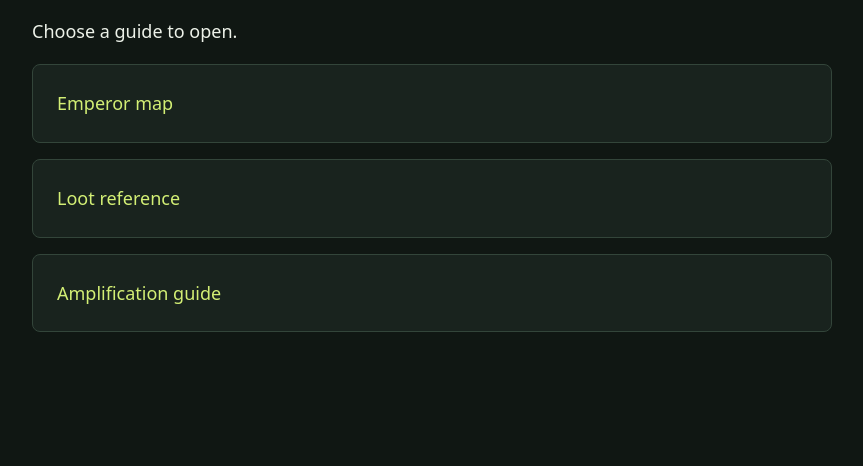
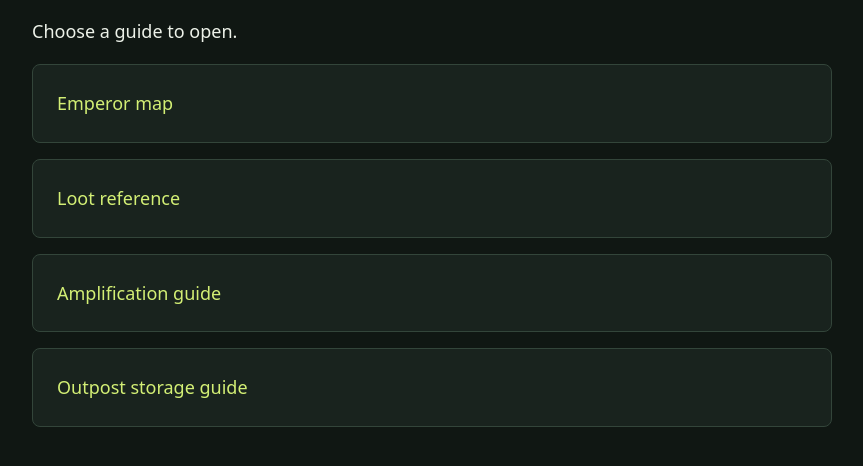
Before and after one commit to airbox11/public.data, a plain HTML site: page index.html in a window 1280 px wide. Shown: the part 228-694 px from the top of the page, without its empty margins (208-1071 px from the left). Drawn offline with Linux system fonts and the light colour scheme.

Commit message:
Link Outpost storage guide on home page

```diff
--- a/index.html
+++ b/index.html
@@ -1 +1 @@
-<!doctype html><html lang="en"><meta charset="utf-8"><meta name="viewport" content="width=device-width,initial-scale=1"><title>ARC Raiders Guides</title><style>body{font:18px/1.6 system-ui;background:#101713;color:#edf2e9;max-width:800px;margin:10vh auto;padding:24px}h1{font-size:48px}a{display:block;color:#d3ef75;background:#19231e;border:1px solid #33453a;padding:24px;margin:16px 0;text-decoration:none;border-radius:8px}a:hover{border-color:#d3ef75}</style><h1>ARC Raiders Guides</h1><p>Choose a guide to open.</p><a href="arc-raiders-emperor-map.html">Emperor map</a><a href="arc-raiders-loot-reference.html">Loot reference</a><a href="arc-raiders-amplifications.html">Amplification guide</a></html>
+<!doctype html><html lang="en"><meta charset="utf-8"><meta name="viewport" content="width=device-width,initial-scale=1"><title>ARC Raiders Guides</title><style>body{font:18px/1.6 system-ui;background:#101713;color:#edf2e9;max-width:800px;margin:10vh auto;padding:24px}h1{font-size:48px}a{display:block;color:#d3ef75;background:#19231e;border:1px solid #33453a;padding:24px;margin:16px 0;text-decoration:none;border-radius:8px}a:hover{border-color:#d3ef75}</style><h1>ARC Raiders Guides</h1><p>Choose a guide to open.</p><a href="arc-raiders-emperor-map.html">Emperor map</a><a href="arc-raiders-loot-reference.html">Loot reference</a><a href="arc-raiders-amplifications.html">Amplification guide</a><a href="arc-raiders-outpost-storage.html">Outpost storage guide</a></html>
```
